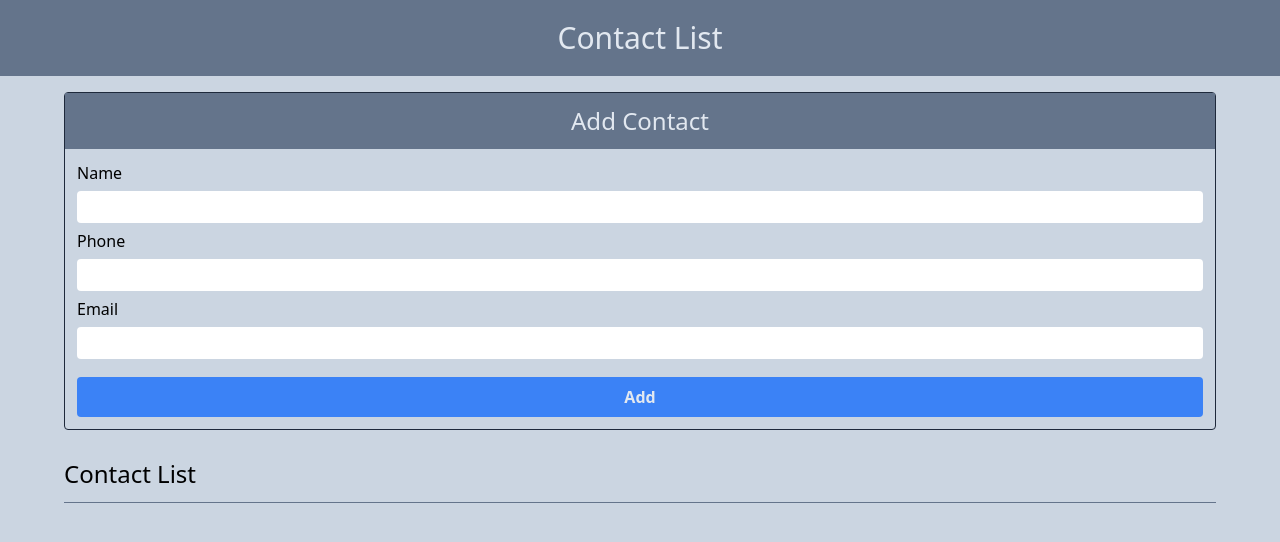
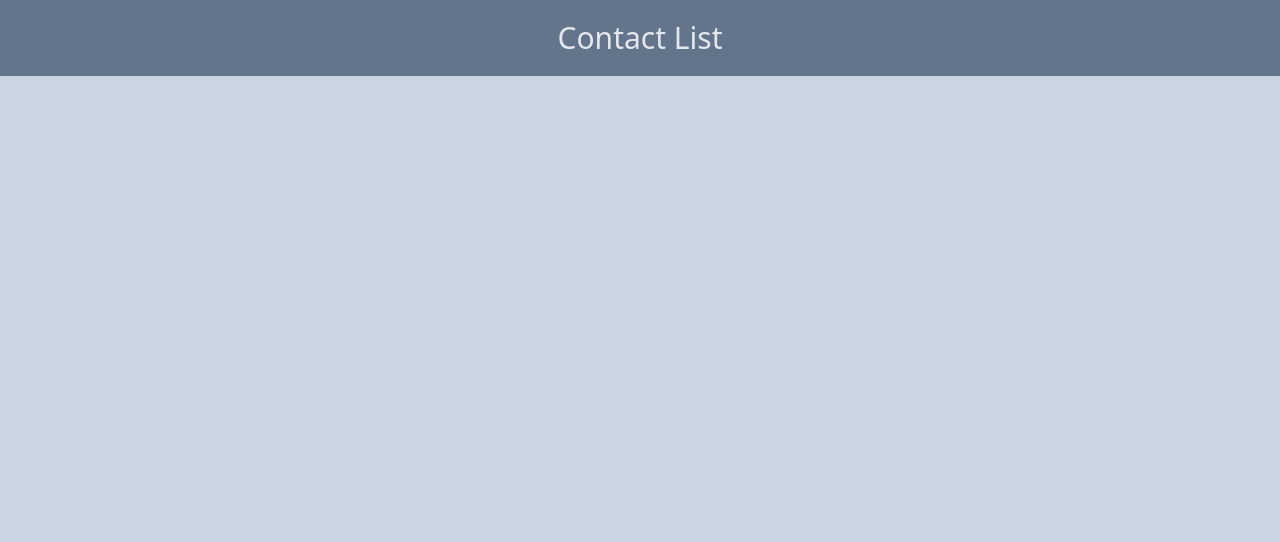
Before and after one commit to MuntasirTonmoy/contact-list-react, a React (Vite) app: page / in a window 1280 px wide. Shown: the top 542 px of the page. Built offline with nearby package versions, Linux system fonts and the light colour scheme.

Commit message:
section changes

```diff
--- a/src/components/App.jsx
+++ b/src/components/App.jsx
@@ -1,4 +1,5 @@
 import React, { useEffect, useState } from "react";
+import { Route, Routes } from "react-router-dom";
 import AddContact from "./AddContact";
 import ContactList from "./ContactList";
 import Header from "./Header";
@@ -24,10 +25,15 @@ const App = () => {
   return (
     <div className="container mx-auto bg-slate-300 min-h-screen">
       <Header />
-      <section className="w-[90%] mx-auto">
-        <AddContact addContactHandler={addContactHandler} />
-        <ContactList contacts={contacts} getId={removeContactHandler} />
-      </section>
+
+      <Routes>
+        <Route
+          path="/"
+          element={
+            <ContactList contacts={contacts} getId={removeContactHandler} />
+          }
+        ></Route>
+      </Routes>
     </div>
   );
 };
--- a/src/components/ContactList.jsx
+++ b/src/components/ContactList.jsx
@@ -9,14 +9,7 @@ const ContactList = props => {
       <ContactCard contact={contact} key={contact.id} getId={props.getId} />
     );
   });
-  return (
-    <div>
-      <h2 className="text-2xl py-3 border-b border-b-slate-500">
-        Contact List
-      </h2>
-      {renderList}
-    </div>
-  );
+  return <div className="mt-2">{renderList}</div>;
 };
 
 export default ContactList;
```
